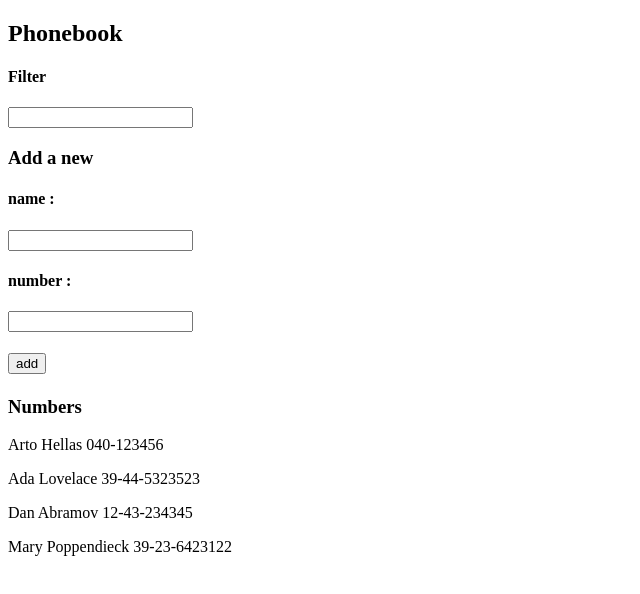
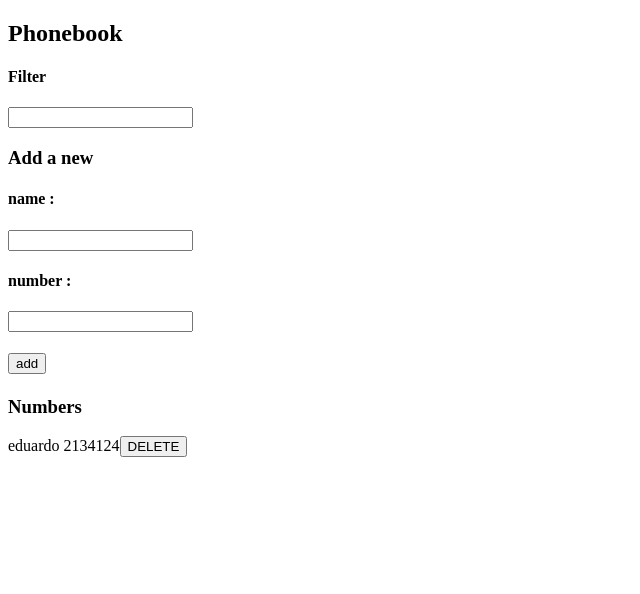
Before and after one commit to EduHz/Hernandez---OFS, a React (Create React App) app in the folder part2/phoneBook/: page / in a window 1280 px wide. Shown: the top 594 px of the page, without its empty margins (0-640 px from the left). Built offline with nearby package versions, Linux system fonts and the light colour scheme; data requests are answered from the project's data file.

Commit message:
update .env

```diff
--- a/part2/phoneBook/db.json
+++ b/part2/phoneBook/db.json
@@ -1,24 +1,9 @@
 {
   "persons": [
     {
-      "name": "Arto Hellas",
-      "number": "040-123456",
-      "id": 1
-    },
-    {
-      "name": "Ada Lovelace",
-      "number": "39-44-5323523",
+      "name": "eduardo ",
+      "number": "2134124",
       "id": 2
-    },
-    {
-      "name": "Dan Abramov",
-      "number": "12-43-234345",
-      "id": 3
-    },
-    {
-      "name": "Mary Poppendieck",
-      "number": "39-23-6423122",
-      "id": 4
     }
   ]
 }
--- a/part2/phoneBook/src/App.jsx
+++ b/part2/phoneBook/src/App.jsx
@@ -2,7 +2,7 @@ import { useEffect, useState } from "react";
 import Persons from "./components/Persons";
 import PersonForm from "./components/PersonForm";
 import Filter from "./components/Filter";
-import axios from "axios";
+import personService from "./services/persons";
 
 function App() {
   const [persons, setPersons] = useState([]);
@@ -11,13 +11,9 @@ function App() {
   const [searchName, setSearchName] = useState("");
 
   useEffect(() => {
-    axios
-      .get("http://localhost:3001/persons")
-      .then((res) => {
-        console.log(res, 'test axios');
-        setPersons(res.data);
-      })
-      .catch((error) => console.log(error));
+    personService.getAll().then((response) => {
+      setPersons(response.data);
+    });
   }, []);
 
   const addPerson = (event) => {
@@ -26,13 +22,20 @@ function App() {
       name: newName,
       number: newNumber,
     };
-    if (persons.find((ele) => ele.name === newName))
-      return alert(newName + " is already added to phonebook");
-    if (newNumber === "") return alert("The number can't be empty");
-    if (newName === "") return alert("The name can't be empty");
-    setPersons(persons.concat(personObj));
-    setNewName("");
-    setNewNumber("");
+
+    personService.create(personObj).then((response) => {
+      setPersons(persons.concat(response.data));
+      setNewName("");
+      setNewNumber("");
+    });
+  };
+
+  const removePerson = (id) => {
+    if (window.confirm("Do you really want to delete this person?")) {
+      personService.remove(id).then(() => {
+        setPersons(persons.filter((person) => person.id !== id));
+      });
+    }
   };
 
   const handleName = (e) => {
@@ -69,7 +72,7 @@ function App() {
 
       <h3>Numbers</h3>
 
-      <Persons filteredPersons={filteredPersons} />
+      <Persons filteredPersons={filteredPersons} removePerson={removePerson} />
     </>
   );
 }
--- a/part2/phoneBook/src/components/Persons.jsx
+++ b/part2/phoneBook/src/components/Persons.jsx
@@ -1,13 +1,14 @@
-const Persons = ({ filteredPersons }) => {
+const Persons = ({ filteredPersons, removePerson }) => {
   return (
     <>
-      {filteredPersons.map((res) => (
-        <p key={res.name}>
-          {res.name} {res.number}
-        </p>
+      {filteredPersons.map((person) => (
+        <div key={person.id}>
+          {person.name} {person.number}
+          <button onClick={() => removePerson(person.id)}>DELETE</button>
+        </div>
       ))}
     </>
   );
-}
+};
 
-export default Persons
+export default Persons;
--- /dev/null
+++ b/part2/phoneBook/src/services/persons.js
@@ -0,0 +1,20 @@
+import axios from "axios";
+const baseUrl = "http://localhost:3001/persons";
+
+const getAll = () => {
+  return axios.get(baseUrl);
+};
+
+const create = (addPerson) => {
+  return axios.post(baseUrl, addPerson);
+};
+
+const remove = (id) => {
+  return axios.delete(`${baseUrl}/${id}`);
+};
+
+export default {
+  getAll,
+  create,
+  remove,
+};
```
Also changed, not shown: 2 other files (tests, documents, lock files or other folders).
